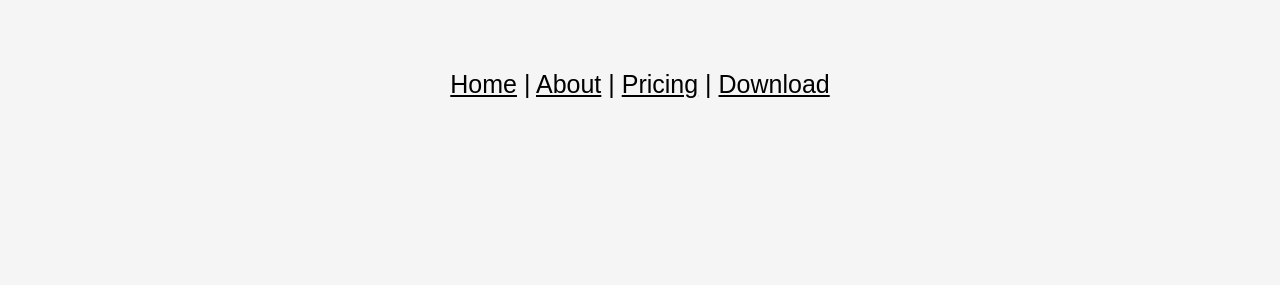
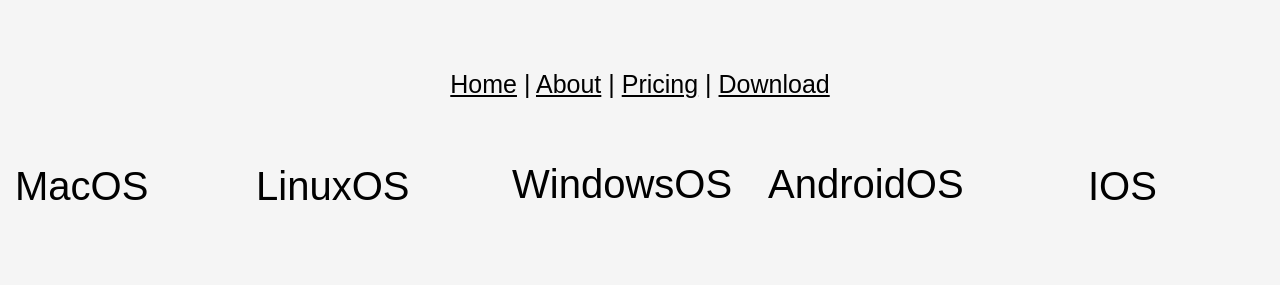
Before and after one commit to collinscleo/StockPickerWebsite, a PHP site: page /Downloads.html in a window 1280 px wide. Shown: the part 179-464 px from the top of the page. Run offline with PHP 8.4, Linux system fonts and the light colour scheme.

Commit message:
updated Downlads.html and .css files

```diff
--- a/Downloads.html
+++ b/Downloads.html
@@ -12,8 +12,12 @@
     <div id="buttons">
         <p> <a href="Main.html">Home</a> | <a href="About.html">About</a> | <a href= "Pricing.html">Pricing</a> | <a href="Downloads.html">Download</a> </p>
     </div>
-    <div id="OSs">
-
-    </div>
+    <div id="OS">
+    <p id="MacOS">MacOS</p>
+  <p id="LinuxOS">LinuxOS</p>
+  <p id="IOS">IOS</p>
+  <p id="AndroidOS">AndroidOS</p>
+  <p id="WindowsOS">WindowsOS</p>
+</div>
   </body>
 </html>
--- a/DownloadsMain.css
+++ b/DownloadsMain.css
@@ -21,11 +21,31 @@
     text-align: center;
     font-size: 25px;
   }
-
-  #OSs {
-   font-size: 25px;
+  #OS{
+font-size: 40px;
   }
-
+  #IOS{
+    position: absolute;
+    left: 85%;
+  }
+  #MacOS{
+    position: absolute;
+    left: 15px;
+   }
+   #LinuxOS{
+    position: absolute;
+    left: 20%
+   }
+   #WindowsOS{
+    position: absolute;
+    left: 40%;
+    top: 301px;
+   }
+   #AndroidOS{
+    position: absolute;
+    top: 301px;
+    left: 60%;
+   }
   a:hover {
     color: white;
     background-color: black;
```
